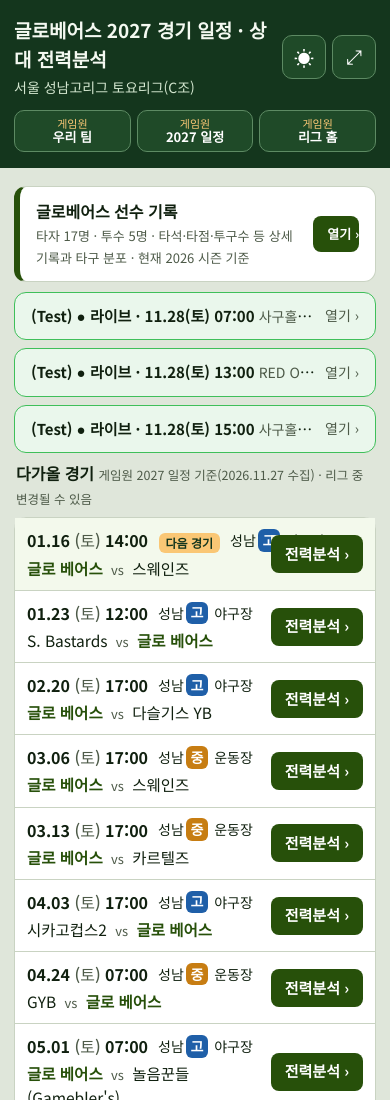
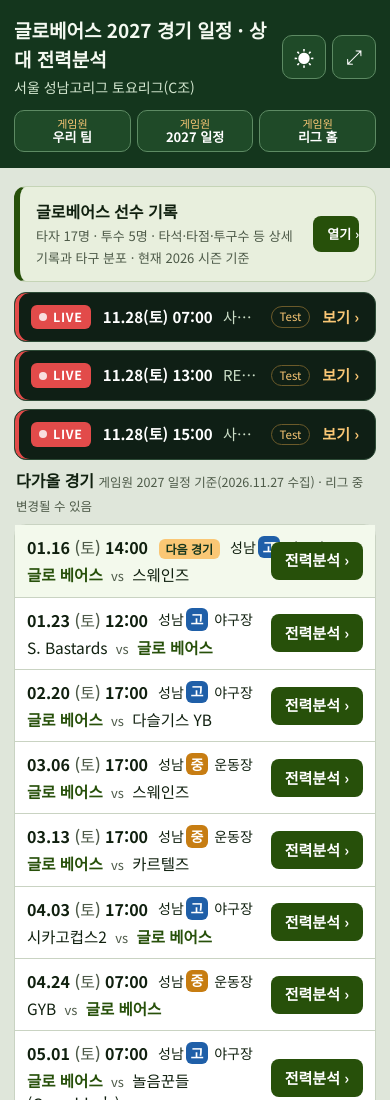
Before and after one commit to DAZZ9137/baseball-G, a plain HTML site: page index.html in a window 390 px wide. Shown: the top 1100 px of the page. Drawn offline with Linux system fonts and the light colour scheme.

Commit message:
메인: LIVE 카드(어두운 바탕·빨간 LIVE 표시), 우리 팀 카드 연녹색
Co-Authored-By: Claude Opus 5.5 <noreply@anthropic.com>
Claude-Session: https://claude.ai/code/session_01MiU2bxi9p7TMxbirvSDMuK

```diff
--- a/index.html
+++ b/index.html
@@ -16,7 +16,8 @@ td.dt .wd{color:var(--sub);font-weight:500}.gk{display:inline-grid;place-items:c
 :root[data-theme=light]{color-scheme:light}:root[data-theme=dark]{color-scheme:dark}.thm{margin-left:auto;min-height:42px;padding:0 14px;border-radius:999px;border:1px solid #5d8a63;background:#1f4a28;color:#fff;font:inherit;font-weight:500;cursor:pointer}header{display:flex;align-items:center;gap:12px;flex-wrap:wrap}
 @media(max-width:640px){thead{display:none}.wrap{overflow:visible}table,tbody{display:block}tr{display:grid;grid-template-columns:auto 1fr auto;column-gap:10px;row-gap:4px;padding:10px 12px;border-bottom:1px solid var(--line);align-items:center}td{border:0;padding:0;white-space:normal}td.dt{font-size:16px;grid-column:1;grid-row:1}td:nth-child(2){grid-column:2;grid-row:1;font-size:14px;white-space:nowrap}td:nth-child(3){grid-column:1 / span 2;grid-row:2;font-size:15.5px}td.ac{grid-column:3;grid-row:1 / span 2}header h1{font-size:19px}}
 tr.next td,tr.next{background:light-dark(#f3f9ec,#1f3424)}.k{font-size:13px;color:var(--sub);margin:10px 2px}
-.team{display:flex;align-items:center;gap:14px;margin:4px 0 10px;background:var(--card);color:var(--ink);border:1px solid var(--line);border-left:6px solid #27500A;border-radius:12px;padding:12px 16px;text-decoration:none}.team b{font-size:16px}.team span{color:var(--sub);font-size:13px}.team .tb{background:#e8f1df;color:#27500A;font-weight:700;border-radius:8px;padding:4px 10px;font-size:13px;white-space:nowrap}.team .go{margin-left:auto;background:#27500A;color:#fff;border-radius:8px;padding:8px 14px;font-weight:700;white-space:nowrap}header .hl{display:flex;gap:6px;flex-wrap:wrap;margin-left:auto}header .hl a{display:inline-flex;flex-direction:column;align-items:center;justify-content:center;min-width:76px;height:44px;padding:0 12px;border-radius:10px;border:1px solid #5d8a63;background:#1f4a28;color:#fff;text-decoration:none;font-size:14px;font-weight:700;line-height:1.15;white-space:nowrap}header .hl a::before{content:'게임원';color:#fac775;font-weight:500;font-size:11px}@media(max-width:640px){header>div:first-child{flex:1 1 0;min-width:0}.team .tb{display:none}header .hl{order:3;width:100%;margin-left:0}header .hl a{height:42px;font-size:13px;padding:0 10px;flex:1}}
+.team{display:flex;align-items:center;gap:14px;margin:4px 0 10px;background:light-dark(#e8efdd,#1c2b21);color:var(--ink);border:1px solid light-dark(#c5d4b6,#3b5243);border-left:6px solid #27500A;border-radius:12px;padding:12px 16px;text-decoration:none}.team b{font-size:16px}.team span{color:var(--sub);font-size:13px}.team .tb{background:#27500A;color:#fff;font-weight:700;border-radius:8px;padding:4px 10px;font-size:13px;white-space:nowrap}.team .go{margin-left:auto;background:#27500A;color:#fff;border-radius:8px;padding:8px 14px;font-weight:700;white-space:nowrap}header .hl{display:flex;gap:6px;flex-wrap:wrap;margin-left:auto}header .hl a{display:inline-flex;flex-direction:column;align-items:center;justify-content:center;min-width:76px;height:44px;padding:0 12px;border-radius:10px;border:1px solid #5d8a63;background:#1f4a28;color:#fff;text-decoration:none;font-size:14px;font-weight:700;line-height:1.15;white-space:nowrap}header .hl a::before{content:'게임원';color:#fac775;font-weight:500;font-size:11px}@media(max-width:640px){header>div:first-child{flex:1 1 0;min-width:0}.team .tb{display:none}header .hl{order:3;width:100%;margin-left:0}header .hl a{height:42px;font-size:13px;padding:0 10px;flex:1}}
+a.livec{display:flex;align-items:center;gap:12px;margin:0 0 8px;padding:12px 16px;border-radius:12px;background:#0f1f15;color:#f4f9f1;text-decoration:none;border:1px solid #2c4a35;box-shadow:inset 4px 0 0 #e24b4a}.lvb{display:inline-flex;align-items:center;gap:6px;background:#e24b4a;color:#fff;font-weight:800;font-size:12.5px;letter-spacing:.06em;border-radius:6px;padding:3px 8px;flex-shrink:0}.lvb i{width:8px;height:8px;border-radius:50%;background:#fff;animation:lvp 1.2s ease-in-out infinite}@keyframes lvp{0%,100%{opacity:1}50%{opacity:.2}}.lt2{white-space:nowrap;overflow:hidden;text-overflow:ellipsis;min-width:0;color:#c9dcc5}.lt2 b{color:#fff;margin-right:6px}.tst{font-size:11.5px;color:#fac775;border:1px solid #6b5a2a;border-radius:999px;padding:1px 8px;flex-shrink:0}.lgo{margin-left:auto;color:#fac775;font-weight:700;flex-shrink:0}
 h2.sec{font-size:16px;margin:6px 2px 8px}.ib{display:inline-grid;place-items:center;width:44px;height:44px;border-radius:10px;border:1px solid #5d8a63;background:#1f4a28;color:#fff;font-size:20px;cursor:pointer;padding:0}.nb{display:inline-block;margin-left:6px;background:#fac775;color:#14361d;border-radius:6px;padding:1px 7px;font-size:12px;font-weight:700;vertical-align:middle}details.done{margin-top:12px}details.done summary{cursor:pointer;font-weight:700;font-size:16px;padding:10px 2px}details.done .k2{font-size:12.5px;color:var(--sub);font-weight:500}tr.past td{opacity:.6}
 .sample{display:flex;justify-content:space-between;align-items:center;gap:10px;margin-top:14px;background:var(--card);border:1px dashed var(--line);border-radius:12px;padding:14px 16px;color:inherit;text-decoration:none}.sample span{color:var(--sub);font-size:14px}
 </style></head><body>
@@ -24,7 +25,7 @@ h2.sec{font-size:16px;margin:6px 2px 8px}.ib{display:inline-grid;place-items:cen
 <main>
 
 <a class="team" href="glo.html"><span class="tb">우리 팀</span><div><b>글로베어스 선수 기록</b><br><span>타자 17명 · 투수 5명 · 타석·타점·투구수 등 상세 기록과 타구 분포 · 현재 2026 시즌 기준</span></div><span class="go">열기 ›</span></a>
-<a class="sample" href="live07.html" style="border-color:#3fbf5a;border-style:solid;padding:12px 16px;margin:0 0 8px;background:light-dark(#eaf7ec,#183222)"><div style="white-space:nowrap;overflow:hidden;text-overflow:ellipsis;min-width:0"><b>(Test) ● 라이브 · 11.28(토) 07:00</b> <span>사구홀릭 vs 놀음꾼들</span></div><span style="flex-shrink:0">열기 ›</span></a><a class="sample" href="live13.html" style="border-color:#3fbf5a;border-style:solid;padding:12px 16px;margin:0 0 8px;background:light-dark(#eaf7ec,#183222)"><div style="white-space:nowrap;overflow:hidden;text-overflow:ellipsis;min-width:0"><b>(Test) ● 라이브 · 11.28(토) 13:00</b> <span>RED ONE vs 놀음꾼들</span></div><span style="flex-shrink:0">열기 ›</span></a><a class="sample" href="live15.html" style="border-color:#3fbf5a;border-style:solid;padding:12px 16px;margin:0 0 8px;background:light-dark(#eaf7ec,#183222)"><div style="white-space:nowrap;overflow:hidden;text-overflow:ellipsis;min-width:0"><b>(Test) ● 라이브 · 11.28(토) 15:00</b> <span>사구홀릭 vs 놀음꾼들</span></div><span style="flex-shrink:0">열기 ›</span></a>
+<a class="livec" href="live07.html"><span class="lvb"><i></i>LIVE</span><span class="lt2"><b>11.28(토) 07:00</b> 사구홀릭 vs 놀음꾼들</span><span class="tst">Test</span><span class="lgo">보기 ›</span></a><a class="livec" href="live13.html"><span class="lvb"><i></i>LIVE</span><span class="lt2"><b>11.28(토) 13:00</b> RED ONE vs 놀음꾼들</span><span class="tst">Test</span><span class="lgo">보기 ›</span></a><a class="livec" href="live15.html"><span class="lvb"><i></i>LIVE</span><span class="lt2"><b>11.28(토) 15:00</b> 사구홀릭 vs 놀음꾼들</span><span class="tst">Test</span><span class="lgo">보기 ›</span></a>
 <h2 class="sec">다가올 경기 <span style="font-weight:400;font-size:12.5px;color:var(--sub)">게임원 2027 일정 기준(2026.11.27 수집) · 리그 중 변경될 수 있음</span></h2>
 <div class="wrap"><table><thead><tr><th>일시</th><th>구장</th><th>게임 <span style="font-weight:400;font-size:12.5px">(선공 vs 후공)</span></th><th>전력분석</th></tr></thead><tbody>
 <tr data-ts="2027-01-16T14:00:00+09:00"><td class="dt">01.16 <span class="wd">(토)</span> 14:00</td><td>성남<span class="gk go2">고</span> 야구장</td><td><span class="tm us">글로 베어스</span> <span class="vs">vs</span> <span class="tm">스웨인즈</span></td><td class="ac"><a class="go" href="swains.html">전력분석 ›</a></td></tr>
```
